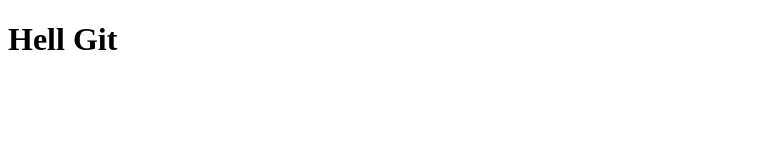
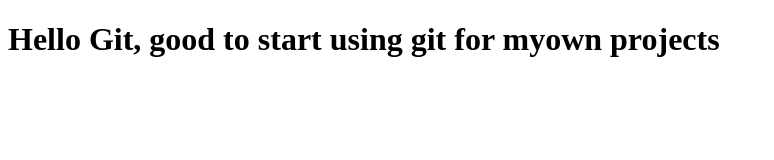
Before and after one commit to Retishif/workingwithCoursera, a plain HTML site: page site/index.html in a window 1280 px wide. Shown: the whole page, without its empty margins (0-774 px from the left). Drawn offline with Linux system fonts and the light colour scheme.

Commit message:
small changes

```diff
--- a/site/index.html
+++ b/site/index.html
@@ -4,6 +4,6 @@
 	<title>Hello Git</title>
 </head>
 <body>
- <h1>Hell Git</h1>
+ <h1>Hello Git, good to start using git for myown projects</h1>
 </body>
 </html>
```
